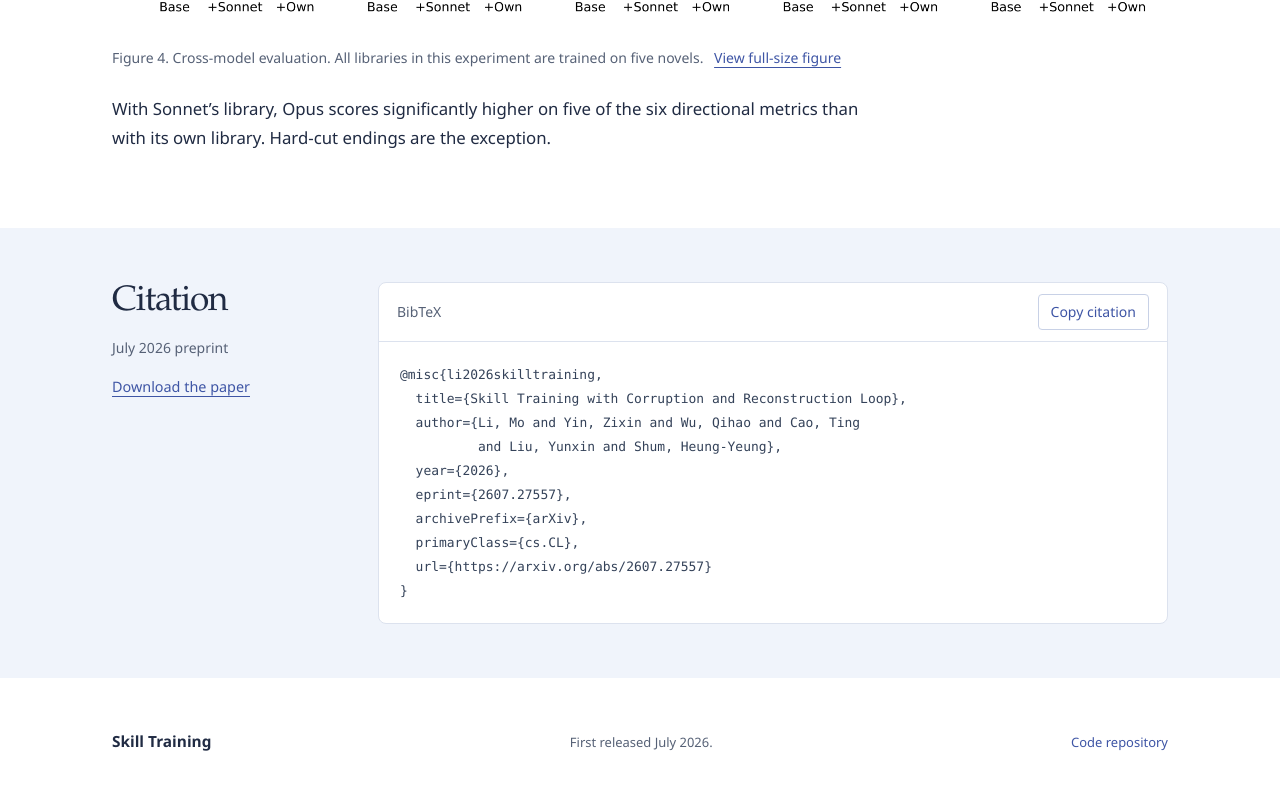
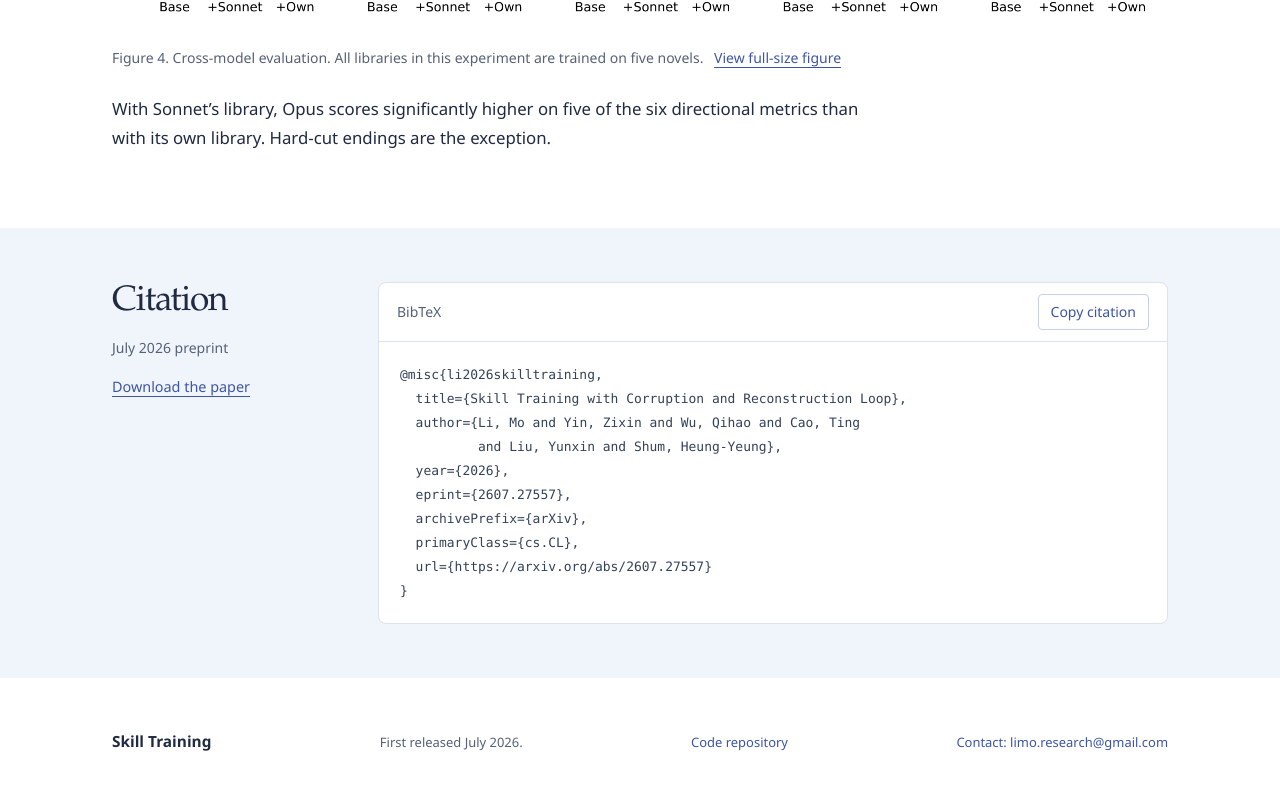
Before and after one commit to skilltraining-project/skilltraining-project.github.io, a plain HTML site: page index.html in a window 1280 px wide. Shown: the part 4802-5592 px from the top of the page. Drawn offline with Linux system fonts and the light colour scheme.

Commit message:
Add research contact email to page footer

```diff
--- a/index.html
+++ b/index.html
@@ -74,6 +74,6 @@
   url={https://arxiv.org/abs/2607.27557}
 }</pre></div></div></section>
   </main>
-  <footer class="section-wrap"><a class="footer-brand" href="#top">Skill Training</a><p>First released July 2026.</p><a href="https://github.com/skilltraining-project/skill-training">Code repository</a></footer>
+  <footer class="section-wrap"><a class="footer-brand" href="#top">Skill Training</a><p>First released July 2026.</p><a href="https://github.com/skilltraining-project/skill-training">Code repository</a><a href="mailto:limo.research@gmail.com">Contact: limo.research@gmail.com</a></footer>
 </body>
 </html>
```
